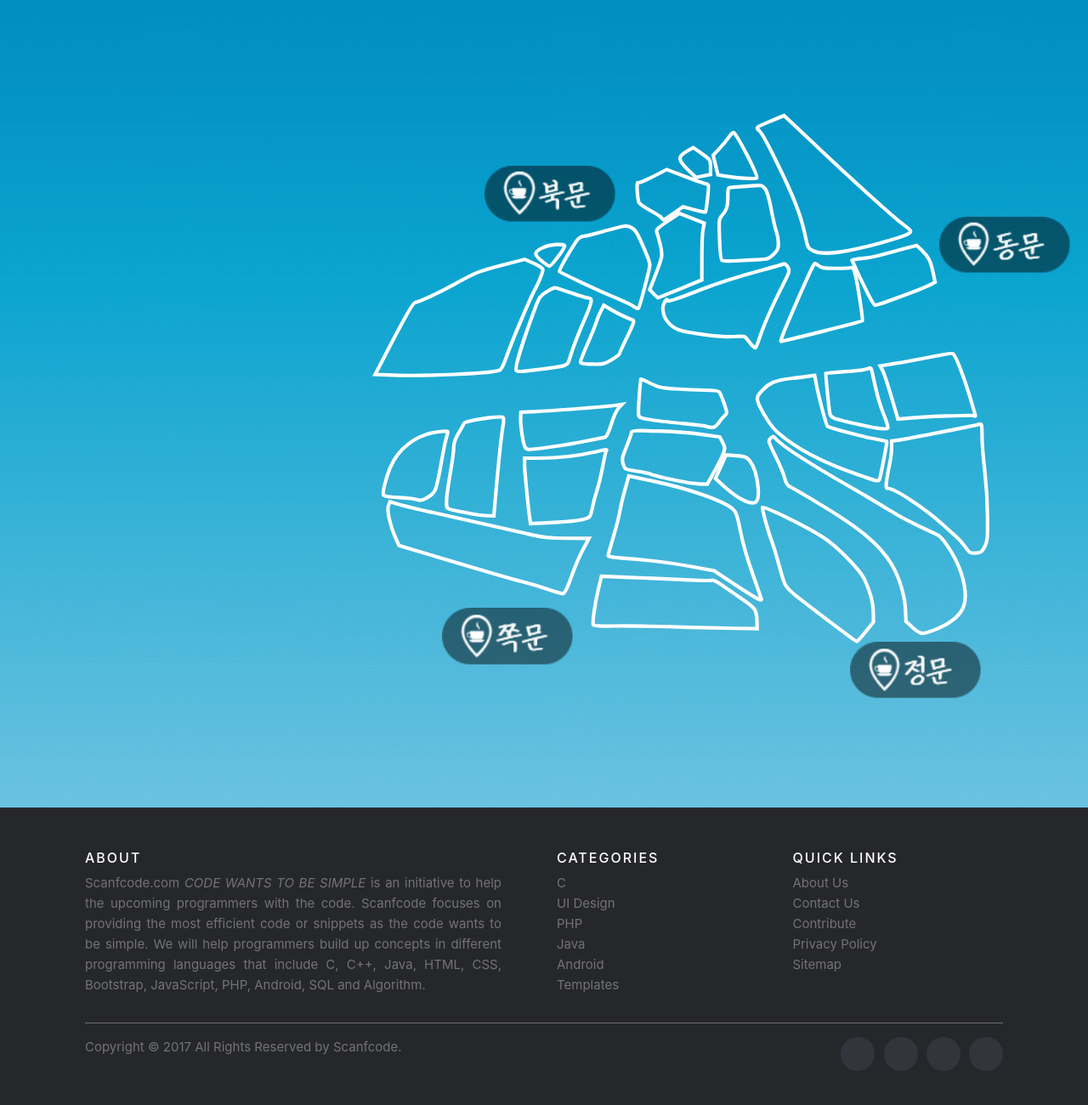
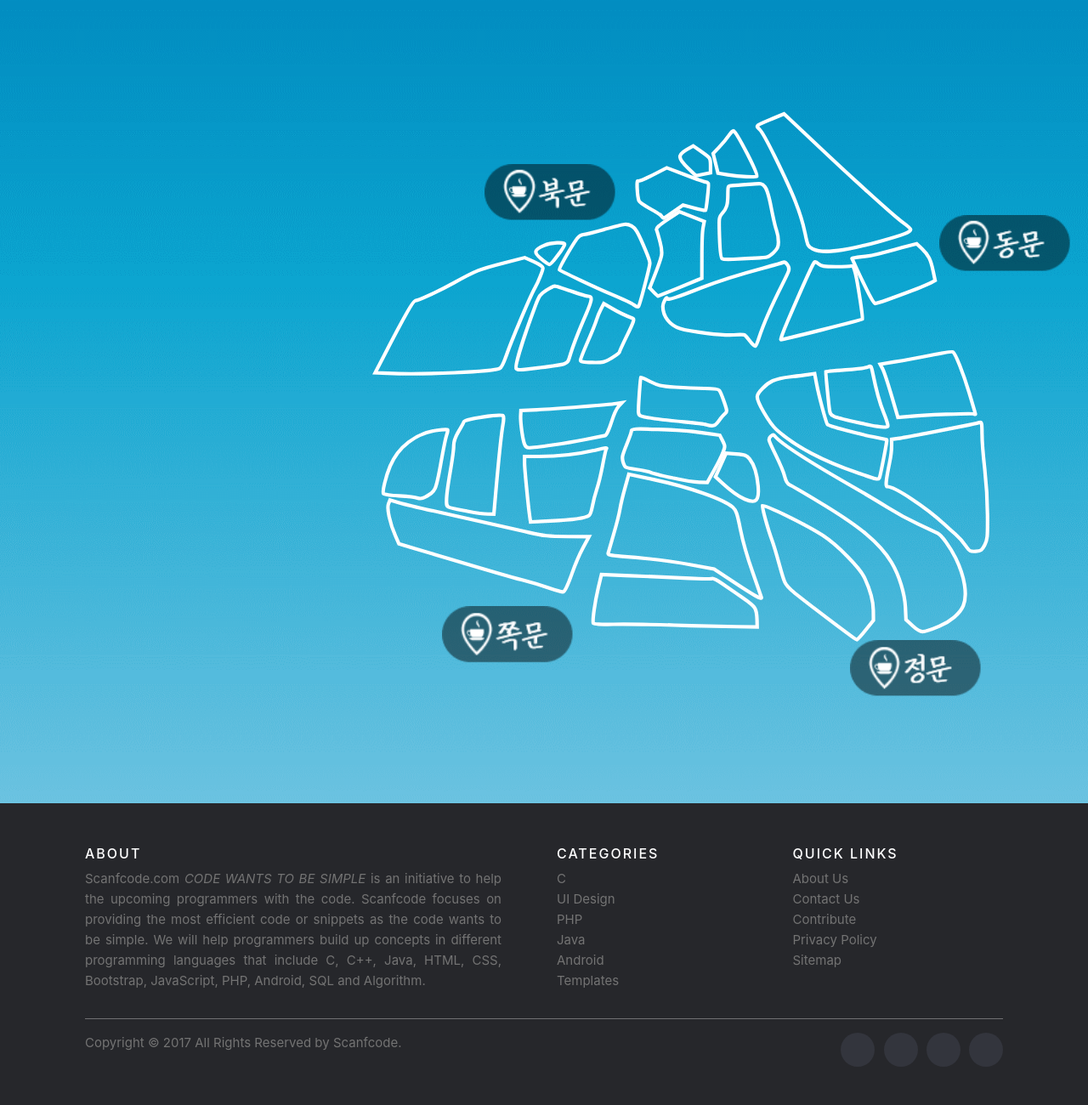
Before and after one commit to software-engineering-term-project/cafe-recommendation, a Django app: page /cafeyo/ in a window 1280 px wide. Shown: the whole page at 85% size. After the commit the page ends 1255 px from the top, so only its background shows below. Run offline with Django 3.2, Linux system fonts and the light colour scheme; some libraries are stand-ins or nearby versions.

Commit message:
outlineFix

```diff
--- a/cafesite/cafeyo/static/cafeyo/styles_index.css
+++ b/cafesite/cafeyo/static/cafeyo/styles_index.css
@@ -7,11 +7,12 @@
 
 .navbar {
     /*margin-top: 150px;*/
-    height: 950px;
+    height: 945px;
     background-image: url("images/background_5.png");
 	background-repeat: no-repeat;
 	background-size: cover;
-	background-position: center center;
+  background-position: center center;
+  padding: 0;
 }
 
 svg {
@@ -41,11 +42,11 @@ body{
     transition-duration: 0.5s;
     -webkit-transition-duration: .5s;
     top: 670px;
-    right: 1500px;
+    right: 1400px;
 }
 
 .logo img{
-    width: 700px;
+    width: 800px;
 }
 
 .container {
@@ -313,7 +314,7 @@ body{
 }
 .site-footer
 {
-height: 350px;
+height: 347px;
   background-color:#26272b;
   padding:45px 100px 45px 100px;
   font-size:15px;
```
